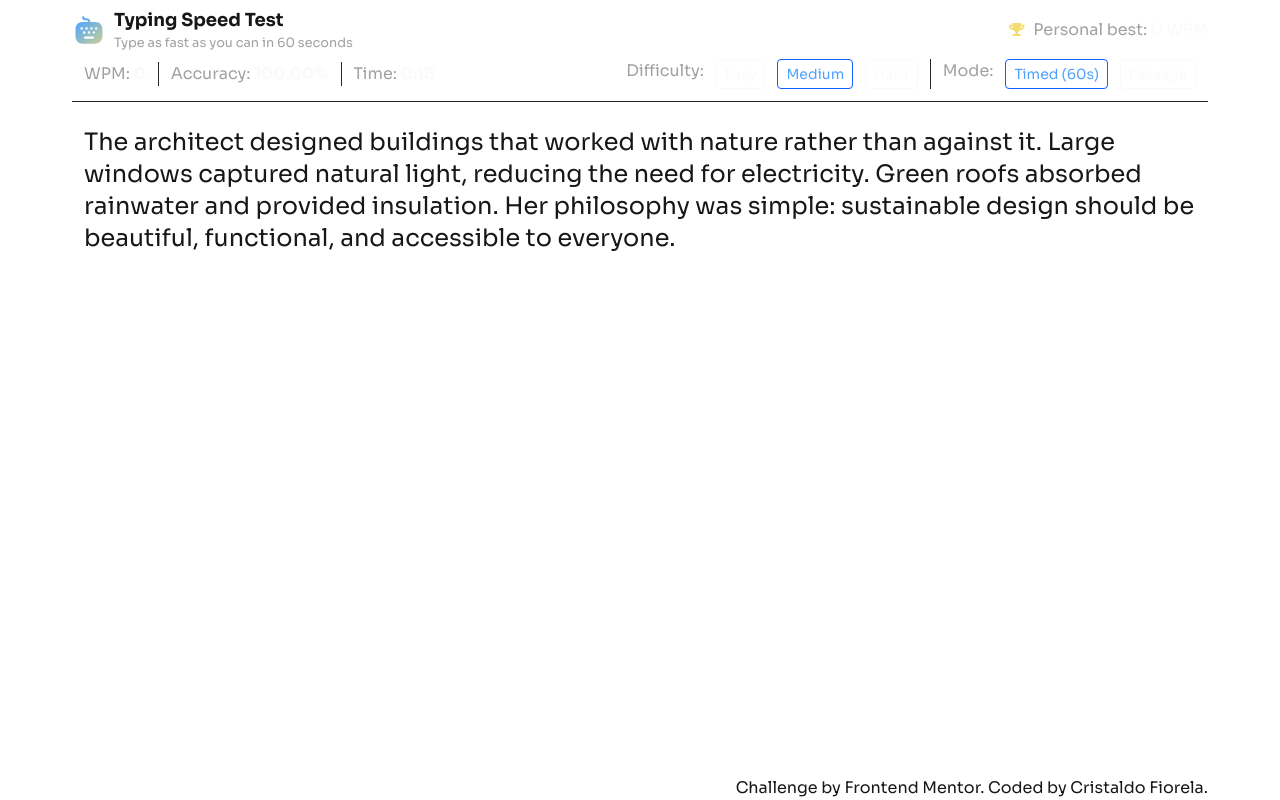
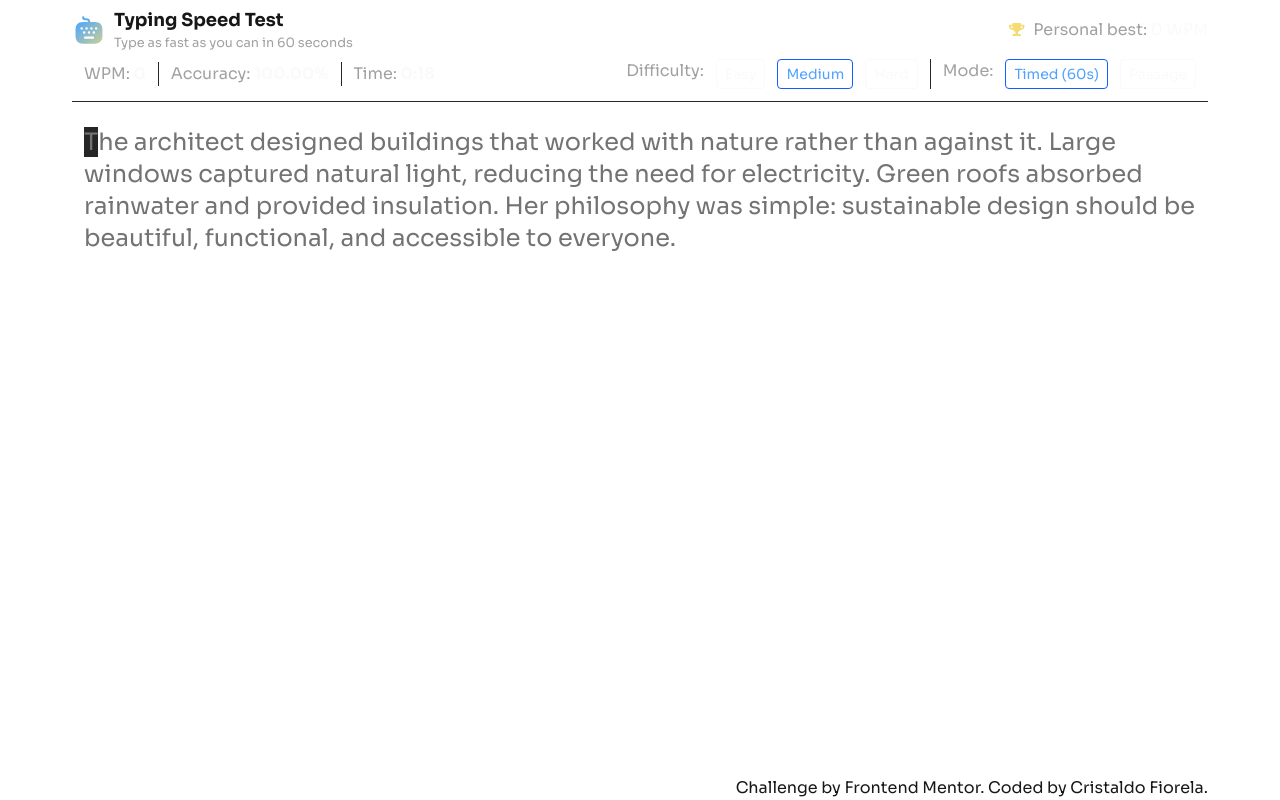
Before and after one commit to Cristaldo-Fiorela/typing-speed, a Next.js app: page / in a window 1280 px wide. Both pictures are taken after a click on the button "Start Typing Test". Built offline with nearby package versions, Linux system fonts and the light colour scheme.

Commit message:
fix(typing test): show visuals of typed text

```diff
--- a/components/layout/typing-game.tsx
+++ b/components/layout/typing-game.tsx
@@ -78,6 +78,7 @@ const TypingGame = () => {
                 sentence={sentence}
                 isRunning={isRunning}
                 handleStart={handleStart}
+                typed={typed}
             />
         </>
     );
--- a/components/typing-test/typing-area.tsx
+++ b/components/typing-test/typing-area.tsx
@@ -5,7 +5,12 @@ import TypingTest from "./typing-test";
 
 const PLACEHOLDER = "Que sera sera. What will be, will be.".repeat(18);
 
-const TypingArea = ({ isRunning, sentence, handleStart }: TypingAreaProps) => {
+const TypingArea = ({
+    isRunning,
+    sentence,
+    handleStart,
+    typed,
+}: TypingAreaProps) => {
     if (!isRunning || !sentence) {
         return (
             <div id="typing-area" className="relative flex-1 my-3">
@@ -25,7 +30,10 @@ const TypingArea = ({ isRunning, sentence, handleStart }: TypingAreaProps) => {
                 </div>
             </div>
         );
-    } else return <TypingTest key={sentence?.id} sentence={sentence} />;
+    } else
+        return (
+            <TypingTest key={sentence?.id} sentence={sentence} typed={typed} />
+        );
 };
 
 export default TypingArea;
--- a/components/typing-test/typing-test.tsx
+++ b/components/typing-test/typing-test.tsx
@@ -1,10 +1,23 @@
+import { CHAR_STATUS_STYLES } from "@/lib/constants";
+import { getCharStatus } from "@/lib/utils";
 import { TypingTestProps } from "@/types/component-types";
 
-const TypingTest = ({ sentence }: TypingTestProps) => {
+const TypingTest = ({ sentence, typed }: TypingTestProps) => {
     return (
         <div id="typing-area" className="flex-1 my-3">
             <p className="text-2xl m-3 select-none" key={sentence?.id}>
-                {sentence?.text}
+                {[...sentence?.text].map((char, idx) => (
+                    <span
+                        key={idx}
+                        className={
+                            CHAR_STATUS_STYLES[
+                                getCharStatus(idx, typed, sentence.text)
+                            ]
+                        }
+                    >
+                        {char}
+                    </span>
+                ))}
             </p>
         </div>
     );
--- /dev/null
+++ b/lib/constants.ts
@@ -0,0 +1,12 @@
+import { CharStatus } from "@/types/types"
+
+const CHAR_STATUS_STYLES: Record<CharStatus, string> = {
+  correct: "text-green-500",
+  incorrect: "text-red-500 underline",
+  current: "bg-neutral-800 text-neutral-500 animate-[blink_1s_step-end_infinite]",
+  pending: "text-neutral-500",
+}
+
+export {
+  CHAR_STATUS_STYLES,
+}
--- a/types/component-types.ts
+++ b/types/component-types.ts
@@ -11,6 +11,7 @@ export type ScoreBarProps = {
 };
 
 export type TypingAreaProps = {
+  typed: string;
   isRunning: boolean;
   sentence: Sentence | null;
   handleStart: () => void;
@@ -18,6 +19,7 @@ export type TypingAreaProps = {
 
 export type TypingTestProps = {
   sentence: Sentence;
+  typed: string;
 };
 
 export type SquareButtonProps = React.ComponentProps<"button"> & {
```
